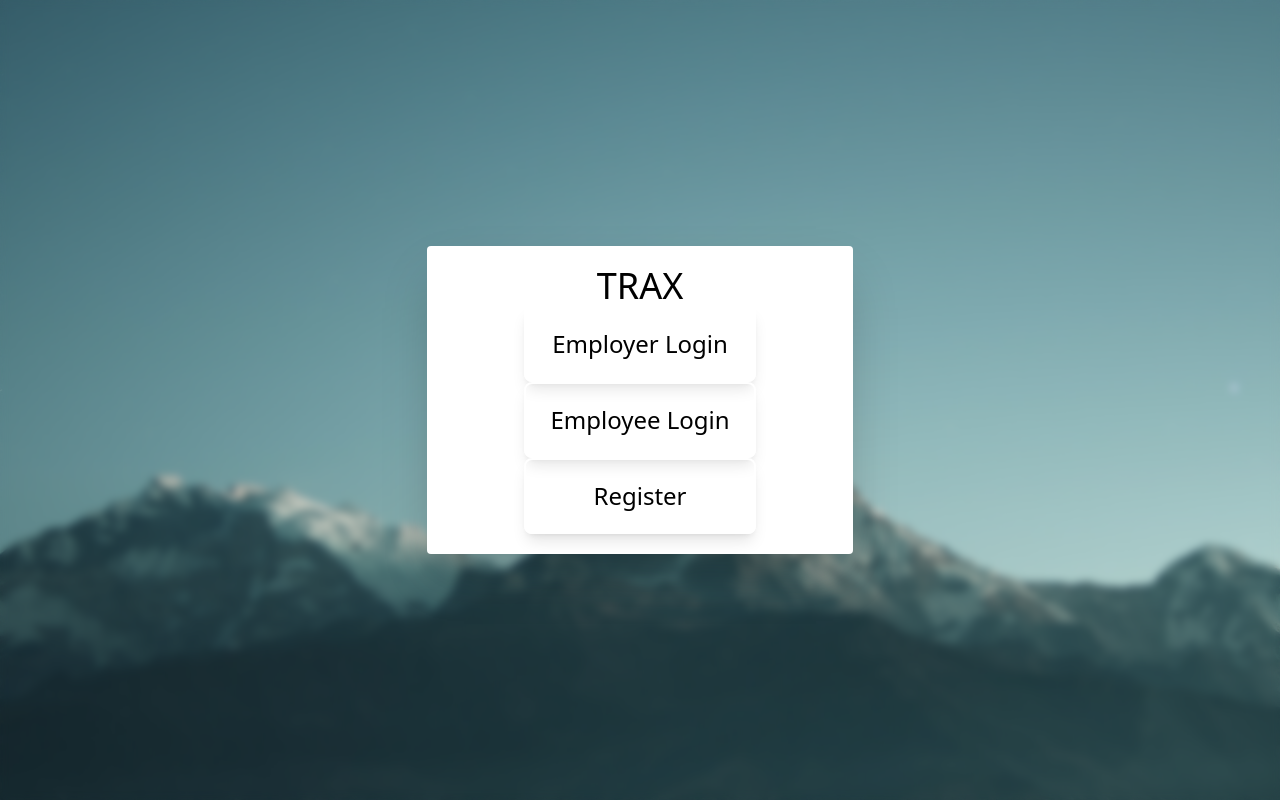
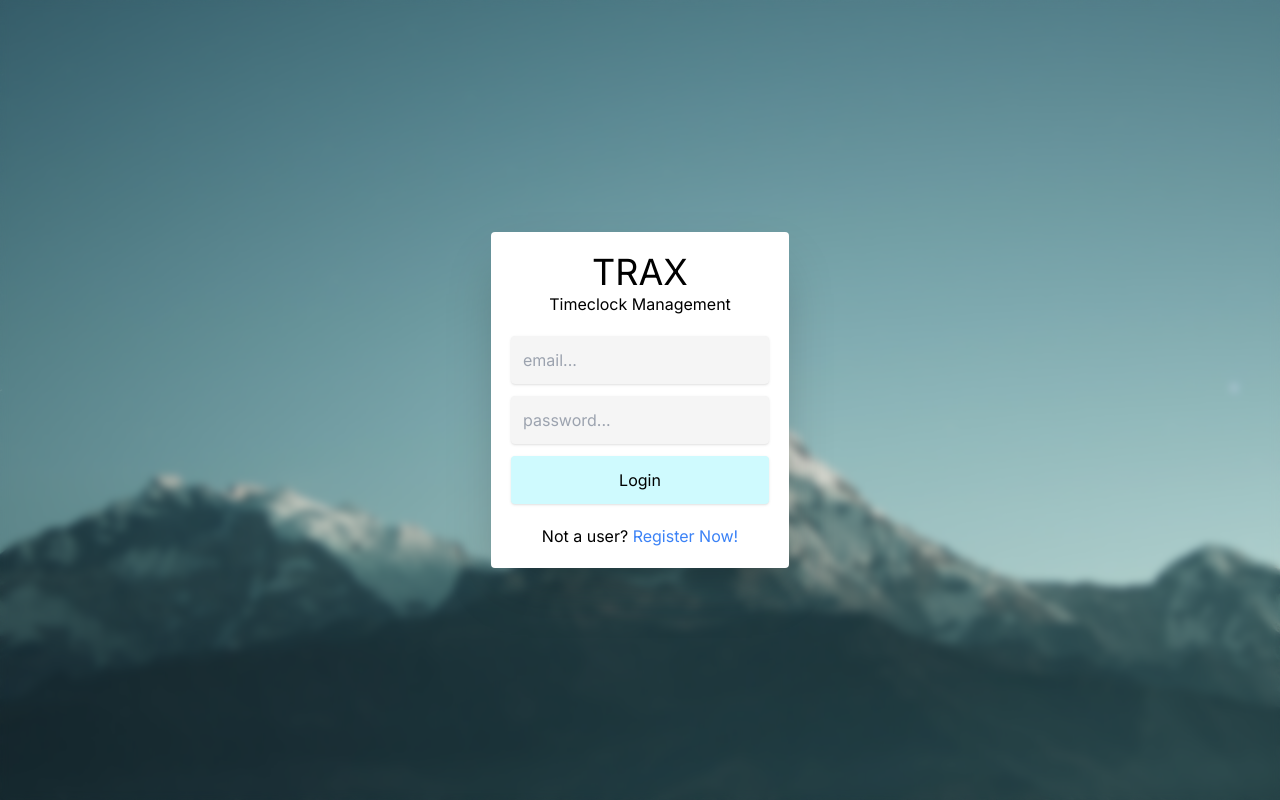
Before and after one commit to rteet702/trax-timeclock-management, a Next.js app: page / in a window 1280 px wide. Built offline with nearby package versions, Linux system fonts and the light colour scheme.

Commit message:
feat: set up basics of landing page.

```diff
--- a/src/app/page.tsx
+++ b/src/app/page.tsx
@@ -1,24 +1,33 @@
 import { Inter } from "@next/font/google";
+import Link from "next/link";
+import TextInput from "../components/TextInput";
 
 const inter = Inter({ subsets: ["latin"] });
 
 export default function Home() {
     return (
-        <main className="h-screen backdrop-blur-sm flex items-center justify-center">
-            <div className="bg-white rounded shadow-2xl p-5 flex flex-col items-center w-11/12 lg:w-4/12">
-                <h1 className="text-4xl">TRAX</h1>
+        <main
+            className={`h-screen backdrop-blur-sm flex items-center justify-center ${inter.className}`}
+        >
+            <div className="bg-white rounded shadow-2xl p-5 flex flex-col gap-5 items-center w-11/12 lg:w-fit">
+                <div className="flex flex-col items-center">
+                    <h1 className="text-4xl">TRAX</h1>
+                    <p>Timeclock Management</p>
+                </div>
 
-                <div className="flex flex-col flex-1">
-                    <button className="py-5 text-2xl w-full shadow-lg rounded-lg border-2 border-white px-6">
-                        Employer Login
+                <form className="flex flex-col gap-3 flex-1">
+                    <TextInput type="text" placeholder="email..." />
+                    <TextInput type="password" placeholder="password..." />
+                    <button className="bg-cyan-100 p-3 rounded shadow hover:shadow-lg hover:bg-cyan-50 transition-all">
+                        Login
                     </button>
-                    <button className="py-5 text-2xl w-full shadow-lg rounded-lg border-2 border-white px-6">
-                        Employee Login
-                    </button>
-                    <button className="py-5 text-2xl w-full shadow-lg rounded-lg border-2 border-white px-6">
-                        Register
-                    </button>
-                </div>
+                </form>
+                <p>
+                    Not a user?{" "}
+                    <Link href="/" className="text-blue-500">
+                        Register Now!
+                    </Link>
+                </p>
             </div>
         </main>
     );
--- /dev/null
+++ b/src/components/TextInput.tsx
@@ -0,0 +1,16 @@
+import { FunctionComponent } from "react";
+
+interface IProps {
+    [rest: string]: any;
+}
+
+const TextInput: FunctionComponent<IProps> = ({ ...rest }) => {
+    return (
+        <input
+            {...rest}
+            className="bg-neutral-100 p-3 rounded shadow focus:shadow-lg focus:outline-none transition-shadow"
+        />
+    );
+};
+
+export default TextInput;
```
